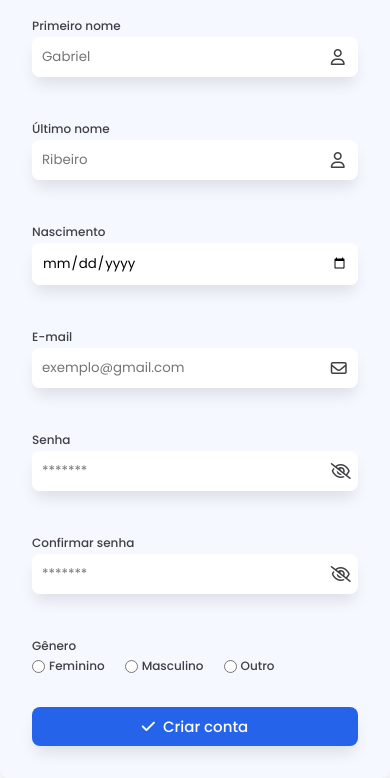
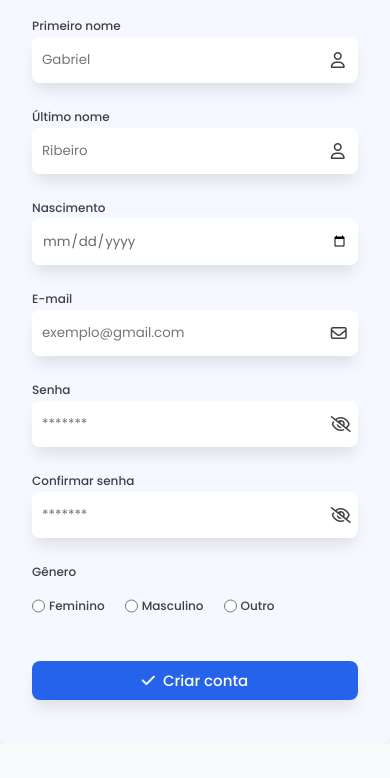
Before and after one commit to Ghabriel-Silva/form-Poo, a plain HTML site: page index.html in a window 390 px wide. Shown: the part 100-878 px from the top of the page. After the commit the page ends 844 px from the top, so only its background shows below. Drawn offline with Linux system fonts and the light colour scheme.

Commit message:
Alterando height do input

```diff
--- a/style.css
+++ b/style.css
@@ -15,7 +15,7 @@ body {
     background-color: #f9fafb;
 }
 
-.btn{
+.btn {
     background-color: #2563eb;
     display: flex;
     align-items: center;
@@ -191,10 +191,15 @@ input:-webkit-autofill {
     #input_container {
         display: flex;
         flex-direction: column;
-        gap: 38px;
+        gap: 20px;
+    }
+
+    .form-control {
+        height: 46px;
     }
 
     .form-control[type="date"] {
         background-color: #fff;
+        color: #676770;
     }
 }
```
